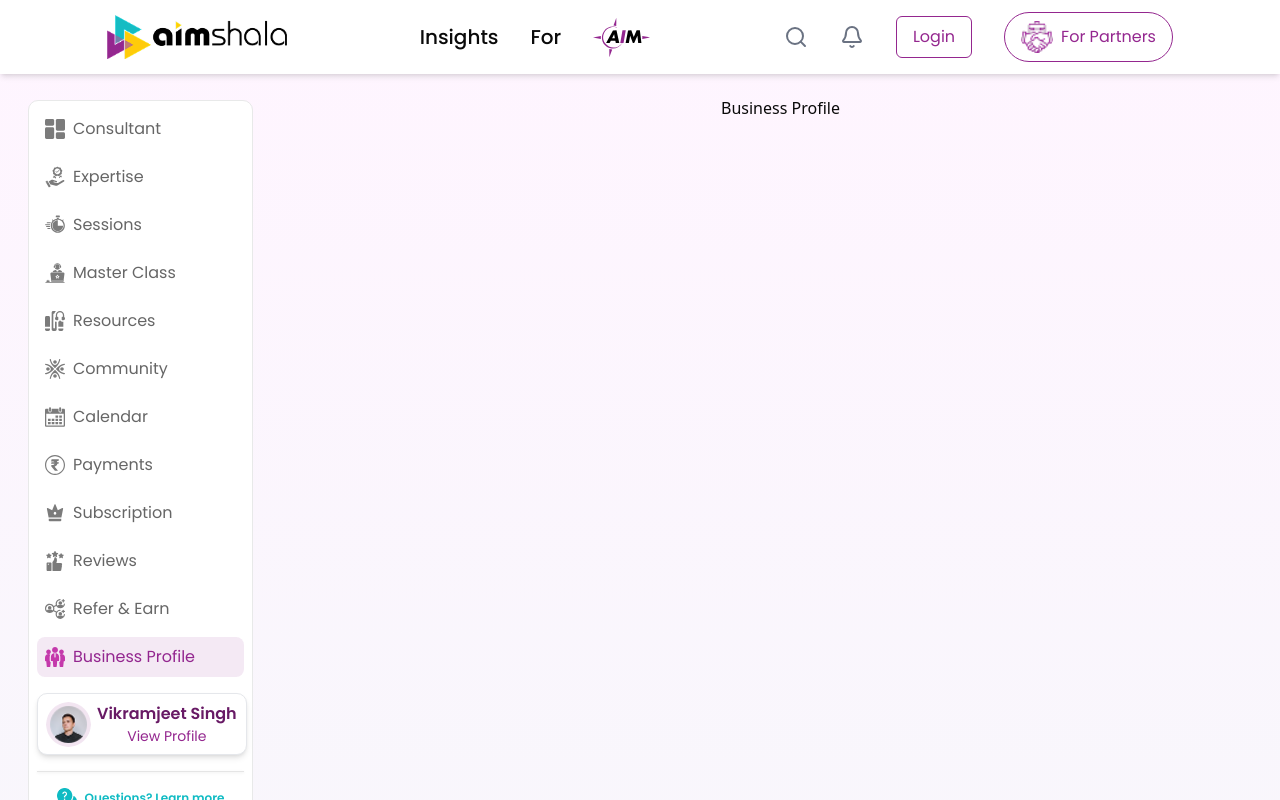
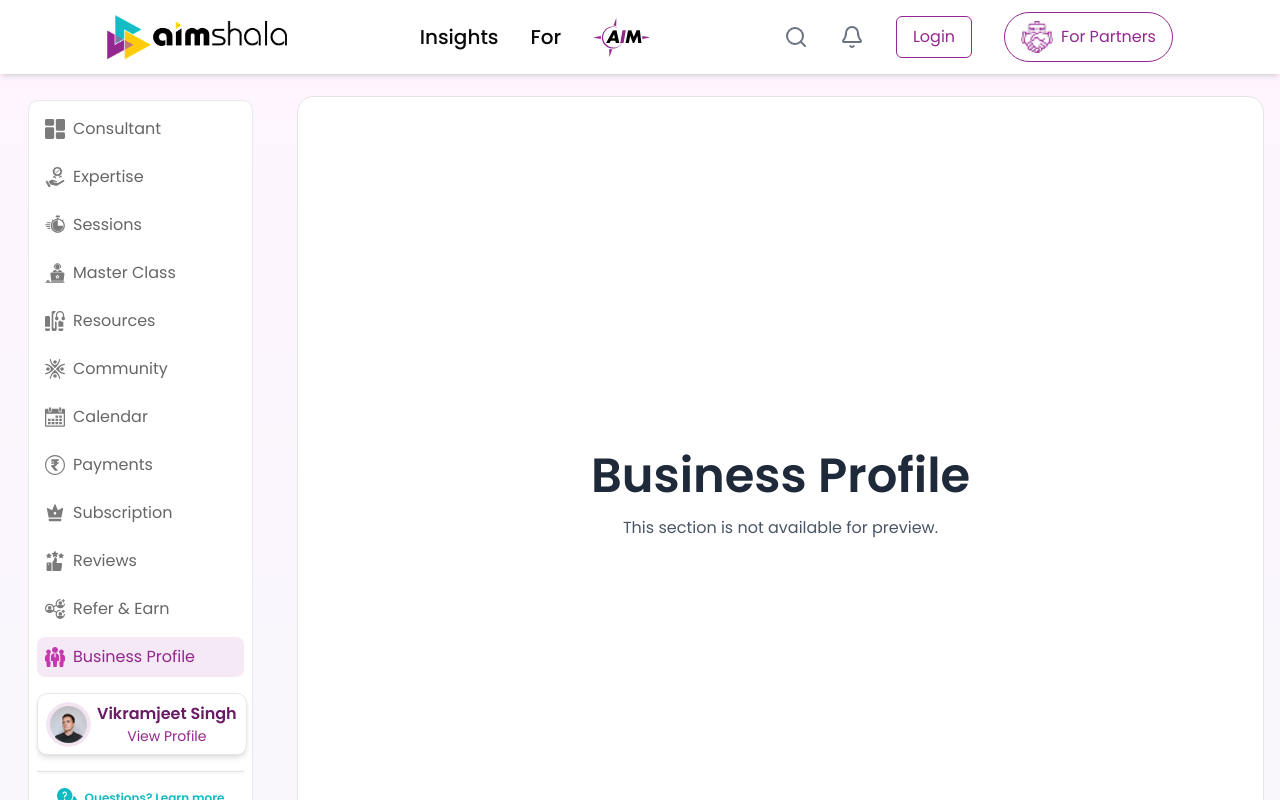
Before and after one commit to sakshiichauhan/Aimshala-, a React (Vite) app: page /consultant/business-profile in a window 1280 px wide. Shown: the top 800 px of the page. Built offline with nearby package versions, Linux system fonts and the light colour scheme; no server answers.

Commit message:
coming-soon-pages

```diff
--- a/src/modules/consultant/pages/SidebarItems/BusinessProfile.tsx
+++ b/src/modules/consultant/pages/SidebarItems/BusinessProfile.tsx
@@ -1,7 +1,12 @@
 export default function BusinessProfile() {
-    return (
-        <section>
-            <div className="flex justify-center items-center mt-20">Business Profile</div>
-        </section>
-    );
+    return <section>
+        <div className="flex flex-col border rounded-[16px] font-poppins p-8 mt-20 bg-white h-screen">
+            <div className="flex-1 flex items-center justify-center">
+                <div className="text-center">
+                    <h2 className="text-5xl font-semibold text-gray-800 mb-4">Business Profile</h2>
+                    <p className="text-gray-600">This section is not available for preview.</p>
+                </div>
+            </div>
+        </div>
+    </section>
 }
--- a/src/modules/consultant/pages/SidebarItems/Masterclass.tsx
+++ b/src/modules/consultant/pages/SidebarItems/Masterclass.tsx
@@ -338,6 +338,13 @@
 
 export default function Masterclass () {
     return <section>
-        <div>Masterclass</div>
+        <div className="flex flex-col border rounded-[16px] font-poppins p-8 mt-20 bg-white h-screen">
+            <div className="flex-1 flex items-center justify-center">
+                <div className="text-center">
+                    <h2 className="text-5xl font-semibold text-gray-800 mb-4">Masterclass</h2>
+                    <p className="text-gray-600">This section is not available for preview.</p>
+                </div>
+            </div>
+        </div>
     </section>
 }
--- a/src/modules/consultant/pages/SidebarItems/ReferEarn.tsx
+++ b/src/modules/consultant/pages/SidebarItems/ReferEarn.tsx
@@ -1,7 +1,12 @@
 export default function ReferEarn() {
-    return (
-        <section>
-            <div className="flex justify-center items-center mt-20">Refer and earn</div>
-        </section>
-    )
+        return <section>
+        <div className="flex flex-col border rounded-[16px] font-poppins p-8 mt-20 bg-white h-screen">
+            <div className="flex-1 flex items-center justify-center">
+                <div className="text-center">
+                    <h2 className="text-4xl font-semibold text-gray-800 mb-4">Refer and Earn</h2>
+                    <p className="text-gray-600">This section is not available for preview.</p>
+                </div>
+            </div>
+        </div>
+    </section>
 }
--- a/src/modules/consultant/pages/SidebarItems/Subscription.tsx
+++ b/src/modules/consultant/pages/SidebarItems/Subscription.tsx
@@ -1,5 +1,12 @@
 export default function Subscription() {
     return <section>
-        <div className="flex justify-center items-center mt-20">Subscription</div>
+        <div className="flex flex-col border rounded-[16px] font-poppins p-8 mt-20 bg-white h-screen">
+            <div className="flex-1 flex items-center justify-center">
+                <div className="text-center">
+                    <h2 className="text-4xl font-semibold text-gray-800 mb-4">Subscription</h2>
+                    <p className="text-gray-600">This section is not available for preview.</p>
+                </div>
+            </div>
+        </div>
     </section>
 }
```
Also changed, not shown: src/modules/consultant/layout/MegaMenu/Insights.tsx (line endings or trailing spaces).
